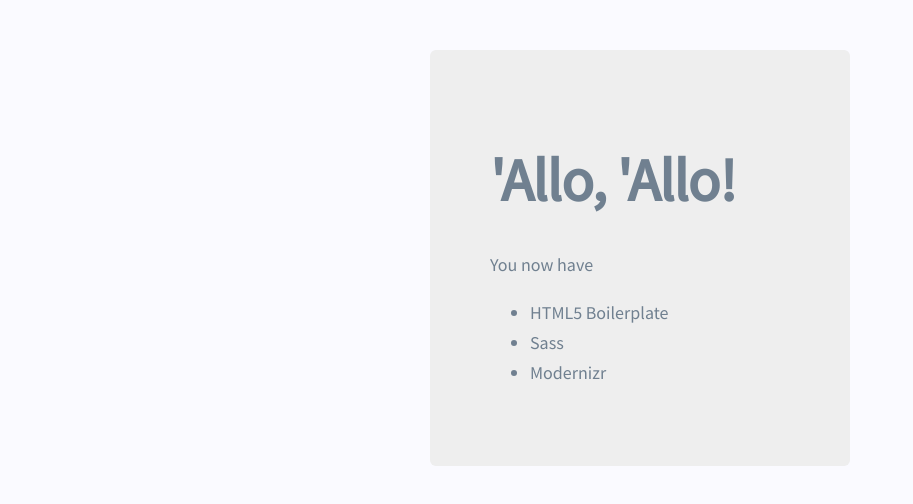
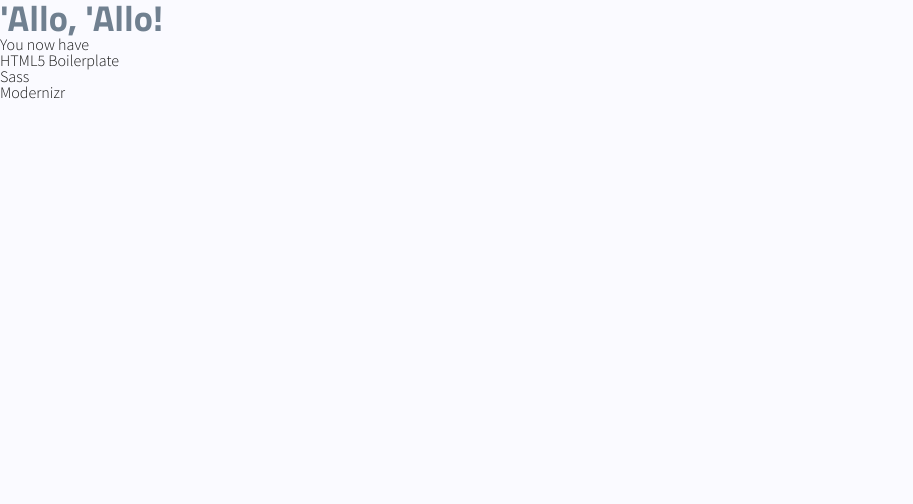
Before and after one commit to ponchofreedo/poncholabs, a website: page app/index.html in a window 1280 px wide. Shown: the whole page, without its empty margins (0-913 px from the left). Drawn offline with nearby package versions, Linux system fonts and the light colour scheme; files that its build step writes are made by us from their sources.

Commit message:
various crap
+ added sass architecture barebones
+ source sans pro and titillium web

```diff
--- a/app/index.html
+++ b/app/index.html
@@ -4,7 +4,7 @@
     <meta charset="utf-8">
     <meta name="description" content="">
     <meta name="viewport" content="width=device-width, initial-scale=1">
-    <title>grunt</title>
+    <title>Zach Freed // Designer</title>
 
     <link rel="apple-touch-icon" href="apple-touch-icon.png">
     <!-- Place favicon.ico in the root directory -->
@@ -17,7 +17,6 @@
     <!-- build:css styles/main.css -->
     <link rel="stylesheet" href="styles/main.css">
     <!-- endbuild -->
-    <link href="https://fonts.googleapis.com/css?family=Source+Sans+Pro" rel="stylesheet">
 
     <!-- build:js scripts/vendor/modernizr.js -->
     <script src="/bower_components/modernizr/modernizr.js"></script>
--- a/app/styles/_colors.scss
+++ /dev/null
@@ -1,12 +0,0 @@
-// bower:scss
-// endbower
-
-// color definitions
-$green-1:  #f14f14;
-$gray-1:    #708090;
-$gray-2:    #646464;
-$gray-3:    #48525c;
-$gray-4:    #dcdce0;
-$black:     #141414;
-$ghost:     #fafaff;
-$white:     #ffffff;
--- /dev/null
+++ b/app/styles/base.scss
@@ -0,0 +1,23 @@
+// bower:scss
+// endbower
+
+@import 'base/_meyer_reset';
+@import 'base/_typography';
+@import 'base/_colors';
+
+//@include meyer-reset;
+
+body {
+  background: $ghost;
+  font-family: $Source-Sans;
+  color: $black;
+  font-size: $global-font-size;
+  font-weight: 300;
+}
+
+h1 {
+  font-family: $Titillium;
+  color: $gray-2;
+  font-size: 36px;
+  font-weight: 700;
+}
--- /dev/null
+++ b/app/styles/base/_colors.scss
@@ -0,0 +1,14 @@
+// bower:scss
+// endbower
+
+// color definitions
+$orange: #FF7146;
+$green: #00D7AF;
+$black: #141414;
+$gray-1: #48525C;
+$gray-2: #708090;
+$gray-3: #ebebf0;
+$ghost: #fafaff;
+$white: #ffffff;
+
+// end
--- /dev/null
+++ b/app/styles/base/_meyer_reset.scss
@@ -0,0 +1,49 @@
+// bower:scss
+// endbower
+
+// http://meyerweb.com/eric/tools/css/reset/
+// v2.0 | 20110126
+// License: none (public domain)
+
+@mixin meyer-reset {
+  html, body, div, span, applet, object, iframe, h1, h2, h3, h4, h5, h6, p, blockquote, pre, a, abbr, acronym, address, big, cite, code, del, dfn, em, img, ins, kbd, q, s, samp, small, strike, strong, sub, sup, tt, var, b, u, i, center, dl, dt, dd, ol, ul, li, fieldset, form, label, legend, table, caption, tbody, tfoot, thead, tr, th, td, article, aside, canvas, details, embed, figure, figcaption, footer, header, hgroup, menu, nav, output, ruby, section, summary, time, mark, audio, video {
+    margin: 0;
+    padding: 0;
+    border: 0;
+    font-size: 100%;
+    font: inherit;
+    vertical-align: baseline;
+  }
+
+  // HTML5 display-role reset for older browsers
+  article, aside, details, figcaption, figure, footer, header, hgroup, menu, nav, section {
+    display: block;
+  }
+  body {
+    line-height: 1;
+  }
+  ol, ul {
+    list-style: none;
+  }
+  blockquote, q {
+    quotes: none;
+  }
+  blockquote {
+    &:before, &:after {
+      content: "";
+      content: none;
+    }
+  }
+  q {
+    &:before, &:after {
+      content: "";
+      content: none;
+    }
+  }
+  table {
+    border-collapse: collapse;
+    border-spacing: 0;
+  }
+}
+
+@include meyer-reset;
--- /dev/null
+++ b/app/styles/base/_typography.scss
@@ -0,0 +1,16 @@
+// bower:scss
+// endbower
+
+// Source Sans Font Family
+// Light and Light Italic
+/* Google Font Imports */
+@import url('https://fonts.googleapis.com/css?family=Source+Sans+Pro:300,300i');
+$Source-Sans: 'Source Sans Pro', 'Helvetica Neue', Arial, sans-serif;
+
+// Titillium Web Font Family
+// Regular and Bold
+@import url('https://fonts.googleapis.com/css?family=Titillium+Web:400,700');
+$Titillium: 'Titillium Web', 'Helvetica Neue', Arial, sans-serif;
+
+// Global Declarations
+$global-font-size: 16px;
--- a/app/styles/main.scss
+++ b/app/styles/main.scss
@@ -1,36 +1,8 @@
 // bower:scss
 // endbower
 
-@import 'colors';
-
-$Source-Sans: 'Source Sans Pro', sans-serif;
-
-// need to find quadon as well
-body {
-  background: $ghost;
-  font-family: $Source-Sans;
-  color: $gray-1;
-}
-
-.hero-unit {
-  margin: 50px auto 0 auto;
-  width: 300px;
-  font-size: 18px;
-  font-weight: 200;
-  line-height: 30px;
-  background-color: #eee;
-  border-radius: 6px;
-  padding: 60px;
-  h1 {
-    font-size: 60px;
-    line-height: 1;
-    letter-spacing: -1px;
-  }
-}
-
-.browserupgrade {
-  margin: 0.2em 0;
-  background: #ccc;
-  color: #000;
-  padding: 0.2em 0;
-}
+@import 'base';
+//@import 'components';
+//@import 'helpers';
+//@import 'layout';
+//@import 'pages';
```
